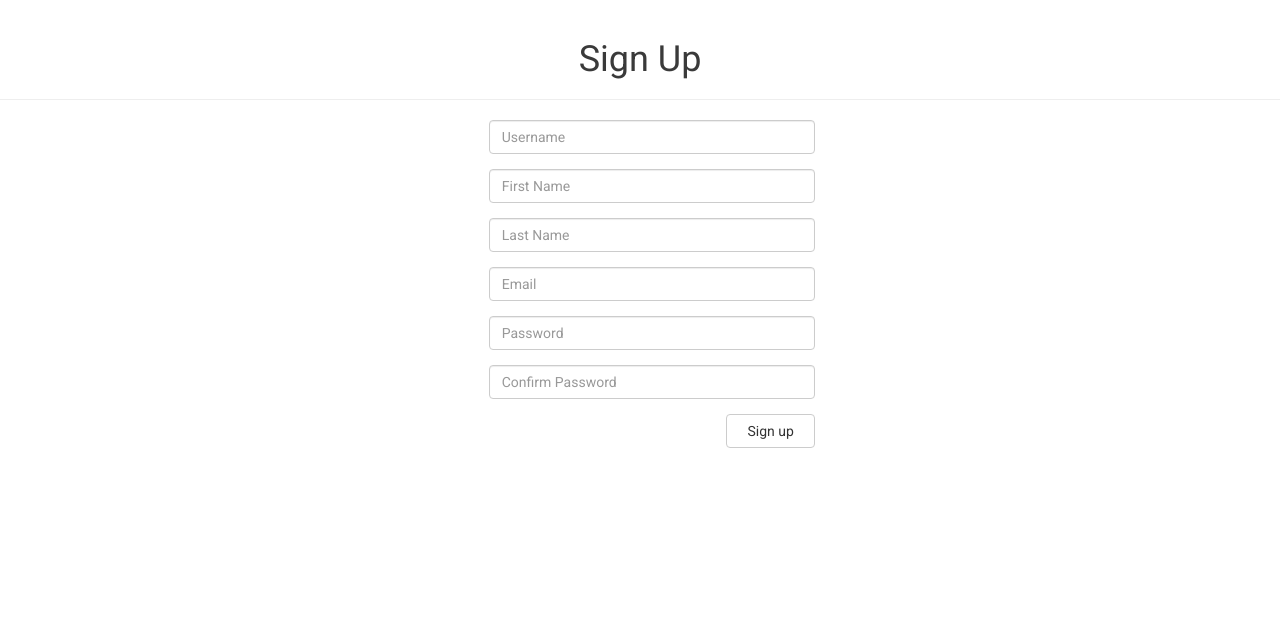
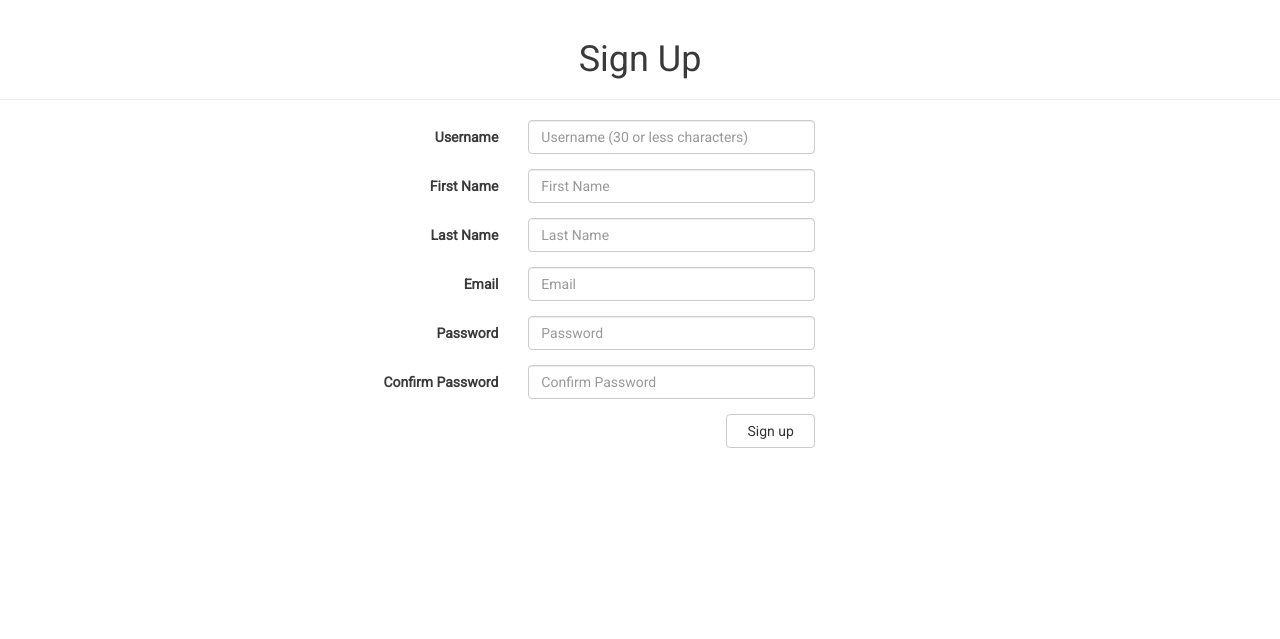
Before and after one commit to FlffySqrrl/musicon, a Django app: page /accounts/signup/ in a window 1280 px wide. Shown: the part 52-691 px from the top of the page. Run offline with Django 3.2, Linux system fonts and the light colour scheme; parts of the project's set-up code (start-up, migrations or seed data) failed here and were passed over; some libraries are stand-ins or nearby versions.

Commit message:
Format templates
- Put labels back in forms and remove tooltips

```diff
--- a/musicon/templates/signup.html
+++ b/musicon/templates/signup.html
@@ -5,6 +5,7 @@
 {% block content %}
 <div class="page-header">
     <h1>Sign Up</h1>
+
     {% if error %}
         <p class="songkick-pink">Some fields are invalid, please try again.</p>
     {% endif %}
@@ -15,38 +16,38 @@
         <form class="form-horizontal" action="/accounts/signup/" method="POST">
             {% csrf_token %}
             <div class="form-group">
-                    <!-- <label class="control-label col-sm-4" for="username">Username</label> -->
-                    <div class="col-sm-9 col-sm-offset-3">
-                        <input type="text" name="username" class="form-control glowable account-input" placeholder="Username" data-toggle="tooltip" data-placement="right" title="30 or less characters" required />
+                <label class="control-label col-sm-4" for="username">Username</label>
+                <div class="col-sm-8">
+                    <input type="text" name="username" class="form-control glowable account-input" placeholder="Username (30 or less characters)" required />
                 </div>
             </div>
             <div class="form-group">
-                    <!-- <label class="control-label col-sm-4" for="first_name">First Name</label> -->
-                    <div class="col-sm-9 col-sm-offset-3">
+                <label class="control-label col-sm-4" for="first_name">First Name</label>
+                <div class="col-sm-8">
                     <input type="text" name="first_name" class="form-control glowable account-input" placeholder="First Name" required />
                 </div>
             </div>
             <div class="form-group">
-                    <!-- <label class="control-label col-sm-4" for="last_name">Last Name</label> -->
-                    <div class="col-sm-9 col-sm-offset-3">
+                <label class="control-label col-sm-4" for="last_name">Last Name</label>
+                <div class="col-sm-8">
                     <input type="text" name="last_name" class="form-control glowable account-input" placeholder="Last Name" required />
                 </div>
             </div>
             <div class="form-group">
-                    <!-- <label class="control-label col-sm-4" for="email">Email</label> -->
-                    <div class="col-sm-9 col-sm-offset-3">
+                <label class="control-label col-sm-4" for="email">Email</label>
+                <div class="col-sm-8">
                     <input type="email" name="email" class="form-control glowable account-input" placeholder="Email" required />
                 </div>
             </div>
             <div class="form-group">
-                    <!-- <label class="control-label col-sm-4" for="password1">Password</label> -->
-                    <div class="col-sm-9 col-sm-offset-3">
+                <label class="control-label col-sm-4" for="password1">Password</label>
+                <div class="col-sm-8">
                     <input type="password" name="password1" class="form-control glowable account-input" placeholder="Password" required />
                 </div>
             </div>
             <div class="form-group">
-                    <!-- <label class="control-label col-sm-4" for="password2">Confirm Password</label> -->
-                    <div class="col-sm-9 col-sm-offset-3">
+                <label class="control-label col-sm-4" for="password2">Confirm Password</label>
+                <div class="col-sm-8">
                     <input type="password" name="password2" class="form-control glowable account-input" placeholder="Confirm Password" required />
                 </div>
             </div>
```
Also changed, not shown: musicon/templates/signin.html (+4 -4 lines), musicon/templates/signup_success.html (+4 -4 lines), musicon/templates/base.html (indentation only), musicon/templates/events.html (indentation only). Lines whose indentation alone changed are shown as unchanged.
